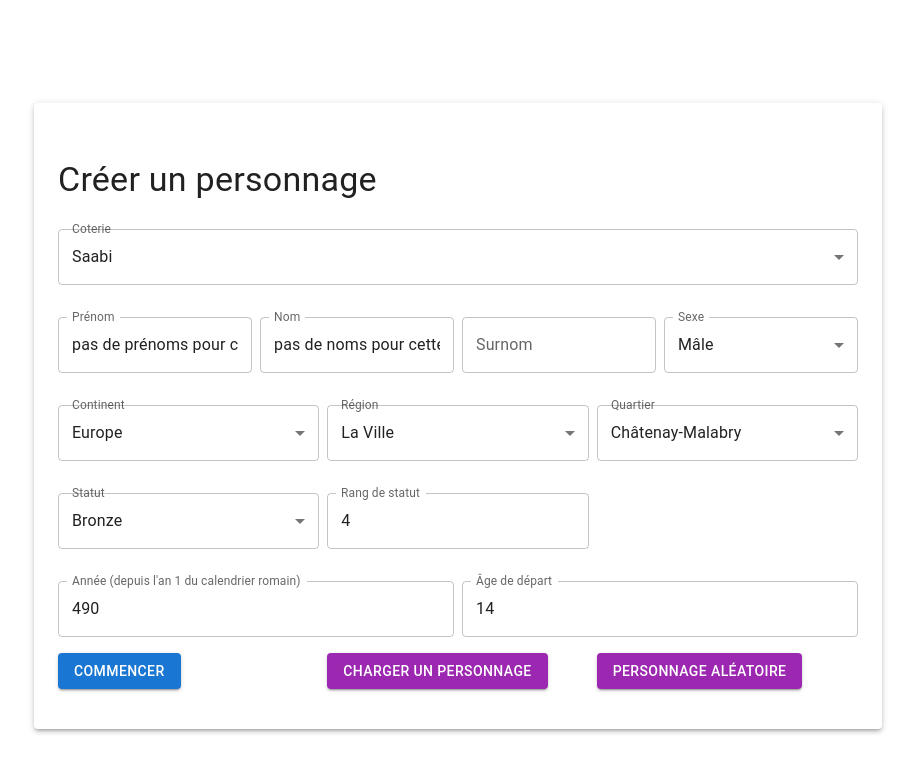
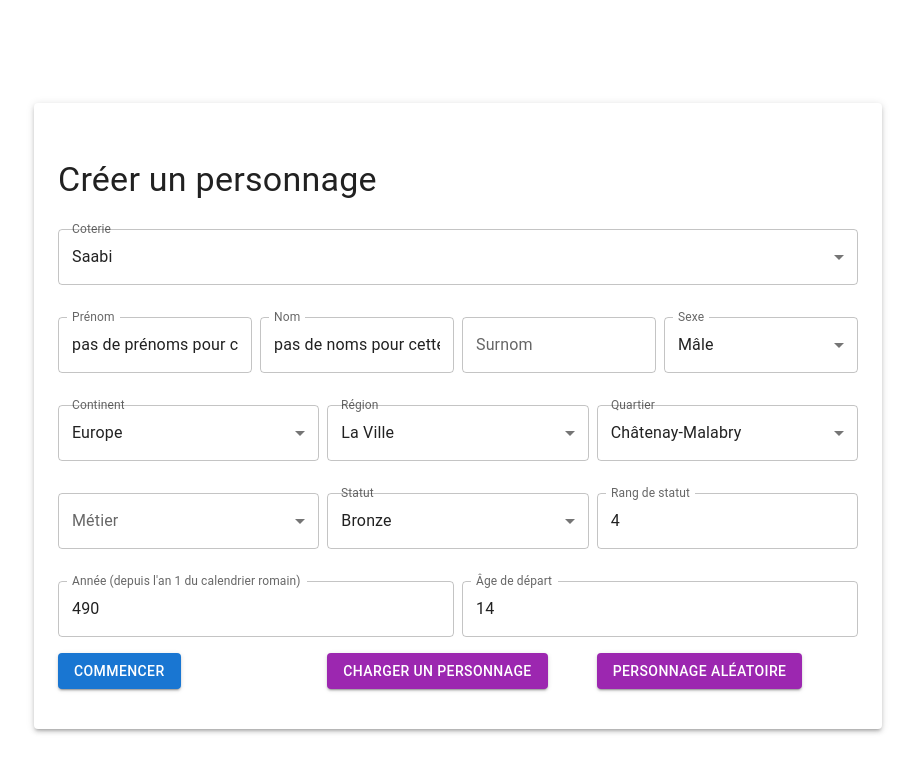
Before and after one commit to gabriellevy/destin-extremis-react, a React (Create React App) app: page /destin-extremis in a window 1280 px wide. Shown: the top 772 px of the page, without its empty margins (182-1097 px from the left). Built offline with nearby package versions, Linux system fonts and the light colour scheme; what @mistralai/mistralai would draw is missing.

Commit message:
PersoForm

```diff
--- a/src/compos/creation_perso/GenPersoForm.tsx
+++ b/src/compos/creation_perso/GenPersoForm.tsx
@@ -6,7 +6,7 @@ import {
     Paper,
     Typography
 } from '@mui/material';
-import {Perso, Sexe} from "../../types/perso/Perso";
+import {Perso, PersoForm, Sexe} from "../../types/perso/Perso";
 import SelectionLieu from "./SelectionLieu";
 import SelectionStatut from "./SelectionStatut";
 import SelectionDates from "./SelectionDates";
@@ -23,6 +23,8 @@ import {getCognomen, getNom, getPrenom} from "../../fonctions/noms";
 import {commencerCarriereAleatoire} from "../../fonctions/metiers/metiersUtils";
 import SelectionCoterie from "./SelectionCoterie";
 import SelectionNom from "./SelectionNom";
+import {metiersEnum} from "../../donnees/metiers";
+import {Carriere, metierEnCarriere} from "../../types/metiers/Metier";
 
 interface CharacterFormProps {
     setAfficherForm: (afficher: boolean) => void;
@@ -30,7 +32,7 @@ interface CharacterFormProps {
 
 export default function GenPersoForm({ setAfficherForm }: CharacterFormProps) {
     const { setPerso } = useContext(PersoContexte) as PersoContexteType;
-    const methods = useForm<Perso>({
+    const methods = useForm<PersoForm>({
         defaultValues: enfant()
     });
     const { reset } = methods;
@@ -62,22 +64,26 @@ export default function GenPersoForm({ setAfficherForm }: CharacterFormProps) {
         setAfficherForm(true);
     };
 
-    const soumettrePerso = (data: Perso) => {
+    const soumettrePerso = (persoForm: PersoForm) => {
         let persoFinal: Perso = {
-            ...data,
+            ...persoForm,
+            // Convertir `metier` en une entrée dans `carrieres`
+            carrieres: new Map<metiersEnum, Carriere>([
+            [persoForm.metier, metierEnCarriere(persoForm.metier)]
+        ]),
         }
         // conversions de données après soumission de perso :
         // date en jours est déduite de date en années
-        if (data.anneeDeDepart) {
-            const dateEnJours: number = anneesToJours(data.anneeDeDepart) + d400()-1;
+        if (persoForm.anneeDeDepart) {
+            const dateEnJours: number = anneesToJours(persoForm.anneeDeDepart) + d400()-1;
             persoFinal = {
                 ...persoFinal,
                 date: dateEnJours,
             }
         }
         // date de naissance est déduite de l'âge
-        if (data.age) {
-            const dateNaissance: number = persoFinal.date - anneesToJours(data.age) - d400() + 1;
+        if (persoForm.age) {
+            const dateNaissance: number = persoFinal.date - anneesToJours(persoForm.age) - d400() + 1;
             persoFinal = {
                 ...persoFinal,
                 dateNaissance: dateNaissance,
--- a/src/compos/creation_perso/SelectionCoterie.tsx
+++ b/src/compos/creation_perso/SelectionCoterie.tsx
@@ -1,11 +1,11 @@
 import {Controller, useFormContext} from "react-hook-form";
-import {Perso} from "../../types/perso/Perso";
+import {PersoForm} from "../../types/perso/Perso";
 import {FormControl, Grid2, InputLabel, MenuItem, Select} from "@mui/material";
 import {Option} from "../../types/lieux/Lieu";
 import {coterieOptions} from "../../types/Coterie";
 
 export default function SelectionCoterie() {
-    const { control, formState: { errors } } = useFormContext<Perso>();
+    const { control, formState: { errors } } = useFormContext<PersoForm>();
 
     return (
         <>
--- a/src/compos/creation_perso/SelectionDates.tsx
+++ b/src/compos/creation_perso/SelectionDates.tsx
@@ -1,9 +1,9 @@
 import {Controller, useFormContext} from "react-hook-form";
-import {Perso} from "../../types/perso/Perso";
+import {PersoForm} from "../../types/perso/Perso";
 import {Grid2, TextField} from "@mui/material";
 
 export default function SelectionDates() {
-    const { control } = useFormContext<Perso>();
+    const { control } = useFormContext<PersoForm>();
 
     return (
         <>
--- a/src/compos/creation_perso/SelectionLieu.tsx
+++ b/src/compos/creation_perso/SelectionLieu.tsx
@@ -1,5 +1,5 @@
 import {Controller, useFormContext} from "react-hook-form";
-import {Perso} from "../../types/perso/Perso";
+import {PersoForm} from "../../types/perso/Perso";
 import {FormControl, Grid2, InputLabel, MenuItem, Select} from "@mui/material";
 import {getRegions, Continent, continentsOptions} from "../../donnees/geographie/continents";
 import {Option} from "../../types/lieux/Lieu";
@@ -7,7 +7,7 @@ import {getQuartiers, Region} from "../../donnees/geographie/regions";
 import {Quartier} from "../../donnees/geographie/quartiers";
 
 export default function SelectionLieu() {
-    const { control, watch, formState: { errors } } = useFormContext<Perso>();
+    const { control, watch, formState: { errors } } = useFormContext<PersoForm>();
     const continentSelectionne:Continent|undefined = watch("lieu.continent");
     const region:Region|undefined = watch("lieu.region");
 
--- a/src/compos/creation_perso/SelectionNom.tsx
+++ b/src/compos/creation_perso/SelectionNom.tsx
@@ -1,9 +1,9 @@
 import {Controller, useFormContext} from "react-hook-form";
-import {Perso, Sexe} from "../../types/perso/Perso";
+import {PersoForm, Sexe} from "../../types/perso/Perso";
 import {FormControl, Grid2, InputLabel, MenuItem, Select, TextField} from "@mui/material";
 
 export default function SelectionNom() {
-    const { control } = useFormContext<Perso>();
+    const { control } = useFormContext<PersoForm>();
 
     return (
         <>
--- a/src/compos/creation_perso/SelectionStatut.tsx
+++ b/src/compos/creation_perso/SelectionStatut.tsx
@@ -1,14 +1,34 @@
 import {Controller, useFormContext} from "react-hook-form";
-import {Perso} from "../../types/perso/Perso";
+import {PersoForm} from "../../types/perso/Perso";
 import {FormControl, Grid2, InputLabel, MenuItem, Select, TextField} from "@mui/material";
 import {metalStatutOptions} from "../../types/statut_social/Statut";
 import {Option} from "../../types/lieux/Lieu";
+import {metiersEnum} from "../../donnees/metiers";
 
 export default function SelectionStatut() {
-    const { control, formState: { errors } } = useFormContext<Perso>();
+    const { control, formState: { errors } } = useFormContext<PersoForm>();
 
     return (
         <>
+            <Grid2 size={4}>
+                <Controller
+                    control={control}
+                    name="metier"
+                    render={({ field }) => (
+                        <FormControl margin="normal" error={!!errors.metier}
+                                     fullWidth>
+                            <InputLabel>Métier</InputLabel>
+                            <Select {...field}>
+                                {Object.values(metiersEnum).map((metier: metiersEnum) => (
+                                    <MenuItem value={metier} key={metier}>
+                                        {metier}
+                                    </MenuItem>
+                                ))}
+                            </Select>
+                        </FormControl>
+                    )}
+                />
+            </Grid2>
             <Grid2 size={4}>
                 <Controller
                     control={control}
--- a/src/types/metiers/Metier.ts
+++ b/src/types/metiers/Metier.ts
@@ -24,6 +24,16 @@ export type Carriere = {
     guilde?: titreGuildeEnum,
 }
 
+export function metierEnCarriere(metier:metiersEnum): Carriere {
+    return {
+        metier: metiersObjs[metier],
+        duree: 0,
+        competence: 25,
+        actif: true,
+        nbDeTestsFaits: 0,
+    }
+}
+
 export const serveurDebutant: Carriere = {
     metier: metiersObjs[metiersEnum.serveur],
     groupeLieu: "Auberge du pont",
--- a/src/types/perso/Perso.ts
+++ b/src/types/perso/Perso.ts
@@ -13,7 +13,7 @@ import {metiersEnum} from "../../donnees/metiers";
 import {PbDeSante} from "../sante/pbDeSante";
 import {Bionique} from "../sante/Bionique";
 
-export type Perso = {
+export type PersoCommon = {
     prenom: string;
     nom?: string;
     cognomen?: string;
@@ -28,7 +28,6 @@ export type Perso = {
     jourDuMois: number, // déduit de date mais pratique pour optimiser les calculs de conditions en masse
     statut: Statut;
     coterie?: Coterie;
-    carrieres: Map<metiersEnum, Carriere>, // TODO : conversion en tableau plutôt : évitera des pb d'export de json etc
     // surtout utile si affilié à un temple (ou très très croyant en un dieu particulier)
     dieu: Dieu,
     comps: Competence[],
@@ -51,6 +50,23 @@ export type Perso = {
     esclaveGtrechin?: string, // nom de l'esclave gretchin
 };
 
+/**
+ * Perso simplifié, pour la sélection initiale dans le formulaire de création
+ * => ses valeurs doivent être converties en valeurs de 'Perso' lors de la validation de création de personnage
+ */
+export type PersoForm = PersoCommon & {
+    metier: metiersEnum, // seulement utile pour la génération initiale
+
+}
+
+/**
+ * type standard utilisé lors de l'exécution (devrait être sauvegardable en théorie)
+ */
+export type Perso = PersoCommon & {
+    carrieres: Map<metiersEnum, Carriere>, // TODO : conversion en tableau plutôt : évitera des pb d'export de json etc
+
+}
+
 export enum NiveauIA {
     desactive = 'Désactivé', // aucune IA, mode par défaut
     bouche_trou = 'Bouche trou', // pour les scènes de remplissage et à la rigueur quand un texte a été trop répété
```
